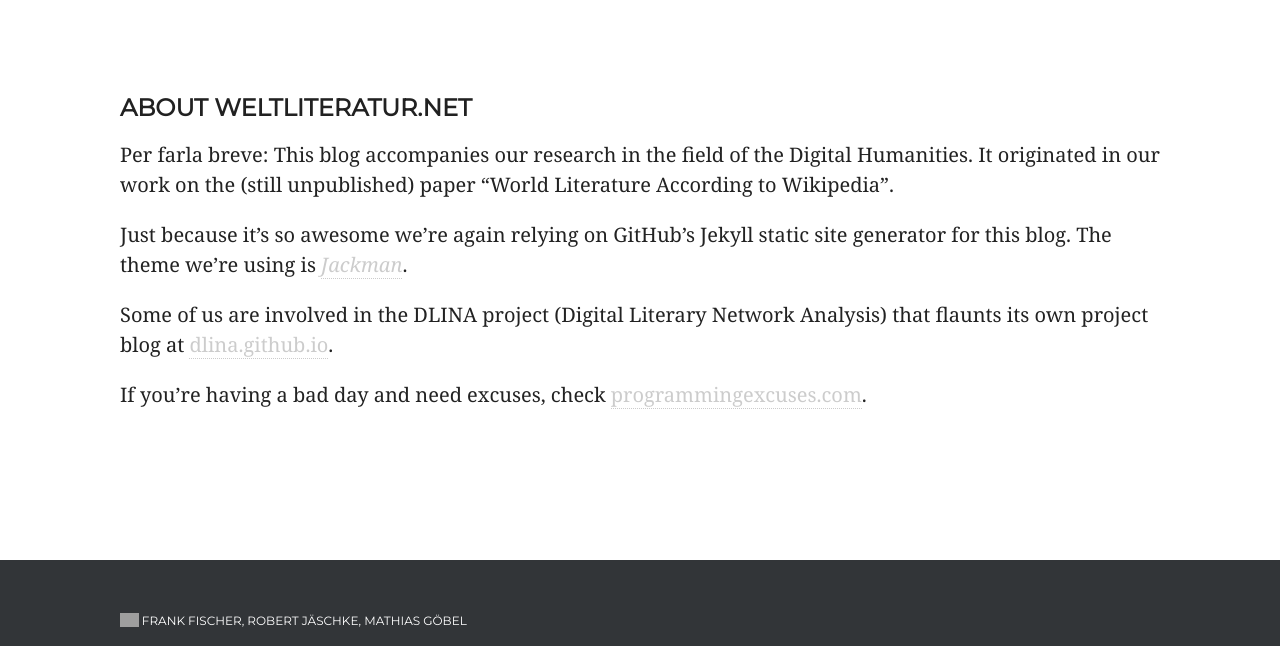
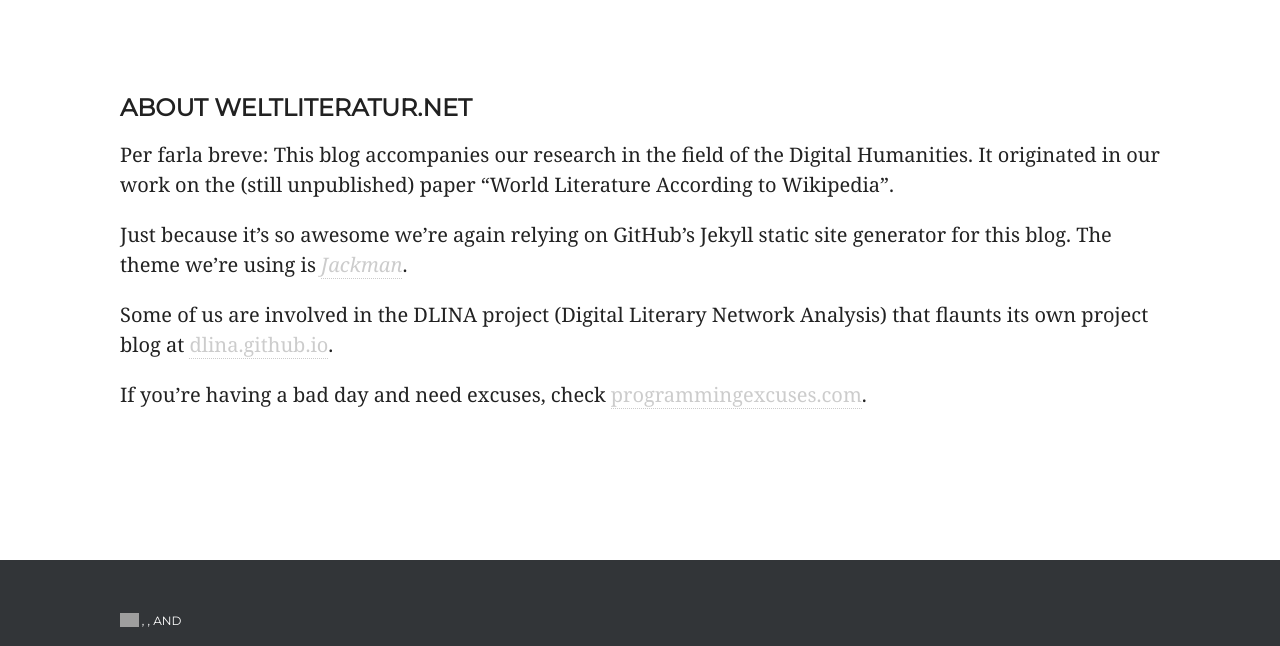
Before and after one commit to weltliteratur/blog, a Jekyll site: the page built from about.md, in a window 1280 px wide, cut to the strip 254-900 px from the top of the page. Built offline with Jekyll 4.4.1, drawn with Linux system fonts in a browser that asks for light colours; nearby versions of some CDN libraries; some web fonts are replaced; grey boxes are pictures that could not be loaded.

Commit message:
autohrs in footer dynamic

```diff
--- a/_includes/footer.html
+++ b/_includes/footer.html
@@ -6,7 +6,16 @@
 
         <div class="wrapper">
 
-            <p class="copy"><img src="https://raw.githubusercontent.com/dlina/dlina.github.io/master/images/cc-by.png"/> Frank Fischer, Robert Jäschke, Mathias Göbel</p>
+            <p class="copy"><img src="https://raw.githubusercontent.com/dlina/dlina.github.io/master/images/cc-by.png"/>
+{% assign authors = site.authors.size %}
+{% if authors > 1 %}
+{% for author in site.authors %}
+{{ site.authors[author].name }}{% unless forloop.rindex0 < 2 %}, {% endunless %}{% if forloop.rindex0 == 1 %} and {% endif %}
+{% endfor %}
+{% else %}
+{{ author.name }}
+{% endif %}
+	</p>
 
         </div>
 
```
